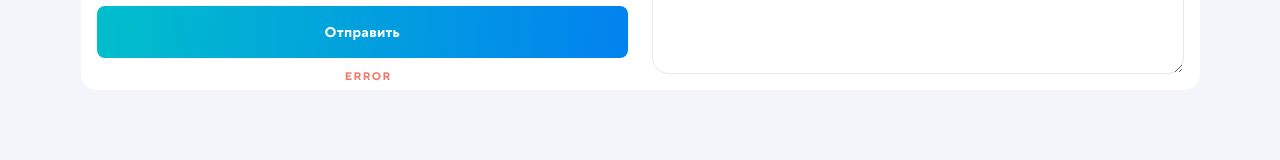
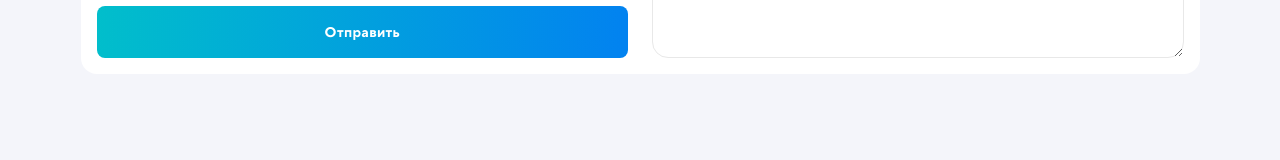
Before and after one commit to vorkakashek/crypto-site, a Vue app in the folder crypto-site/: page /support in a window 1280 px wide. Shown: the part 369-529 px from the top of the page. Built offline with nearby package versions, Linux system fonts and the light colour scheme; what vue3-apexcharts would draw is missing.

Commit message:
fix: Support page

```diff
--- a/crypto-site/src/components/Miner.vue
+++ b/crypto-site/src/components/Miner.vue
@@ -192,8 +192,6 @@ let radialBar_series_full = [100];
 let startMining = () => {
   if (!miner_started.value) {
     miner_started.value = true;
-    // console.log(miner_started.value)
-
     axios
       .post("https://fatpockets.io/api/v1/user/mining/start", null, {
         headers: {
--- a/crypto-site/src/views/SupportView.vue
+++ b/crypto-site/src/views/SupportView.vue
@@ -6,8 +6,8 @@ import Input from "@/components/Input.vue";
 import Textarea from "@/components/Textarea.vue";
 import Button from "@/components/Button.vue";
 
-let form_error = ref(true),
-  form_text = ref("Error"),
+let form_error = ref(false),
+  form_text = ref(""),
   timer = ref();
 
 let send = () => {
@@ -49,13 +49,16 @@ let send = () => {
   }
 };
 
-watch(form_error, () => {
-  if (form_error.value) {
+watch(form_error, (val) => {
+  if (val) {
     timer.value = setTimeout(() => {
-      form_error.value = false;
-    }, 5000);
+      form_error.value = false
+    }, 3000)
+  } else {
+    clearTimeout(timer.value)
   }
-});
+
+})
 </script>
 
 <template>
@@ -66,15 +69,9 @@ watch(form_error, () => {
         <template #content>
           <h2>{{ $t("support.h2_1") }}</h2>
           <form>
-            <Input
-              :placeholder="$t('support.placeholder_name')"
-              id="support_name"
-            />
+            <Input :placeholder="$t('support.placeholder_name')" id="support_name" />
             <Input placeholder="e-mail" type="email" id="support_email" />
-            <Textarea
-              :placeholder="$t('support.placeholder_msg')"
-              id="support_message"
-            />
+            <Textarea :placeholder="$t('support.placeholder_msg')" id="support_message" />
             <Button :text="$t('main.send')" @click="send" />
             <div id="form_error" v-if="form_error">{{ $t(form_text) }}</div>
           </form>
```
